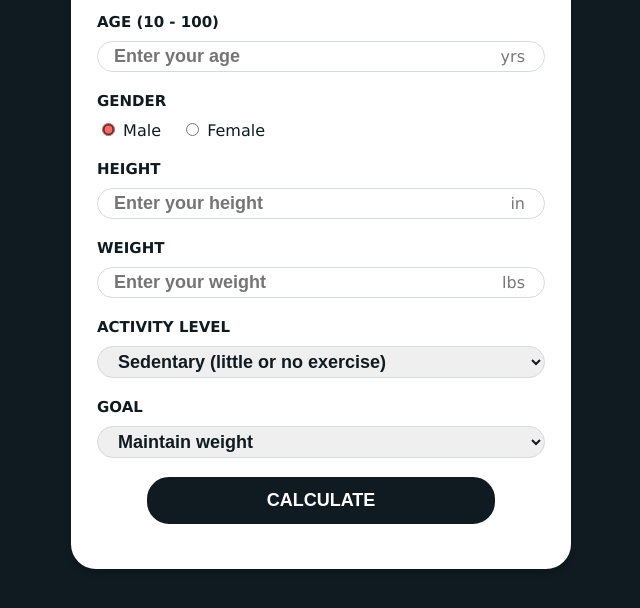
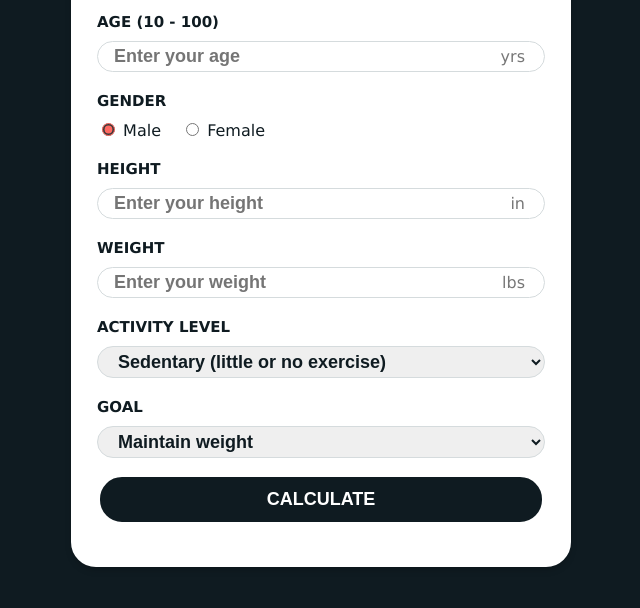
Before and after one commit to danblackford/macronutrient-calculator, a plain HTML site: page index.html in a window 1280 px wide. Shown: the part 140-748 px from the top of the page, without its empty margins (319-959 px from the left). Drawn offline with Linux system fonts and the light colour scheme.

Commit message:
Update style.css

```diff
--- a/style.css
+++ b/style.css
@@ -122,7 +122,8 @@ body {
 
 .macro-calculator .calculate .calculate-btn {
   border-radius: 25px;
-    padding: 13px 120px;
+  width: 100%;
+  padding: 12px;
   margin: 16px 0;
   font-size: 18px;
   font-weight: bold;
@@ -169,8 +170,7 @@ body {
 
 .macro-calculator .result .proteincals,
 .macro-calculator .result .carbcals,
-.macro-calculator .result .fatcals
- {
+.macro-calculator .result .fatcals {
   color: #6c8dfa;
   font-size: 25px;
   font-weight: 900;
@@ -180,8 +180,7 @@ body {
 
 .macro-calculator .result .proteingrams,
 .macro-calculator .result .carbgrams,
-.macro-calculator .result .fatgrams
- {
+.macro-calculator .result .fatgrams {
   color: #ff6961;
   font-size: 25px;
   font-weight: 900;
```
Lines whose indentation alone changed are shown as unchanged.
